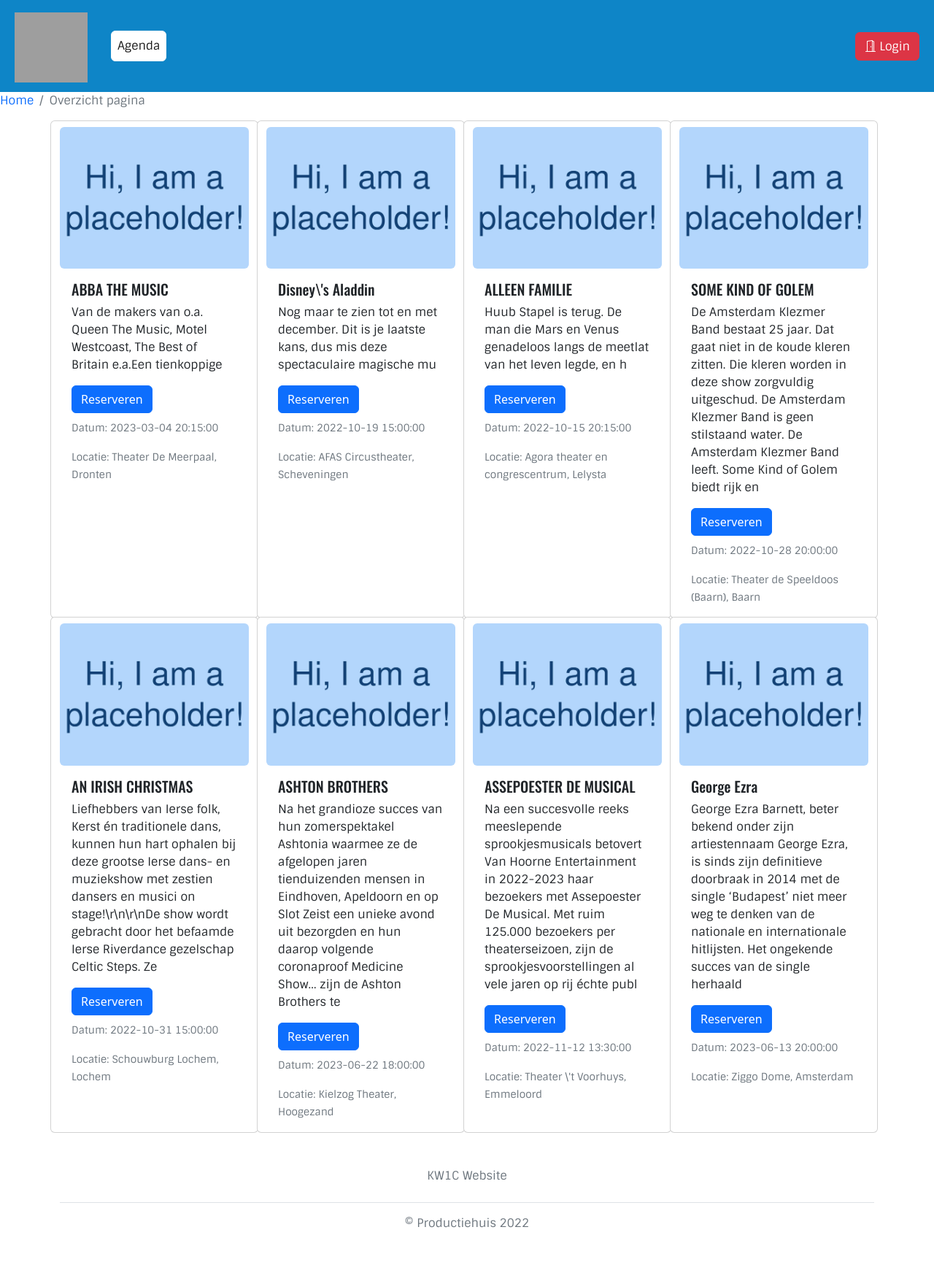
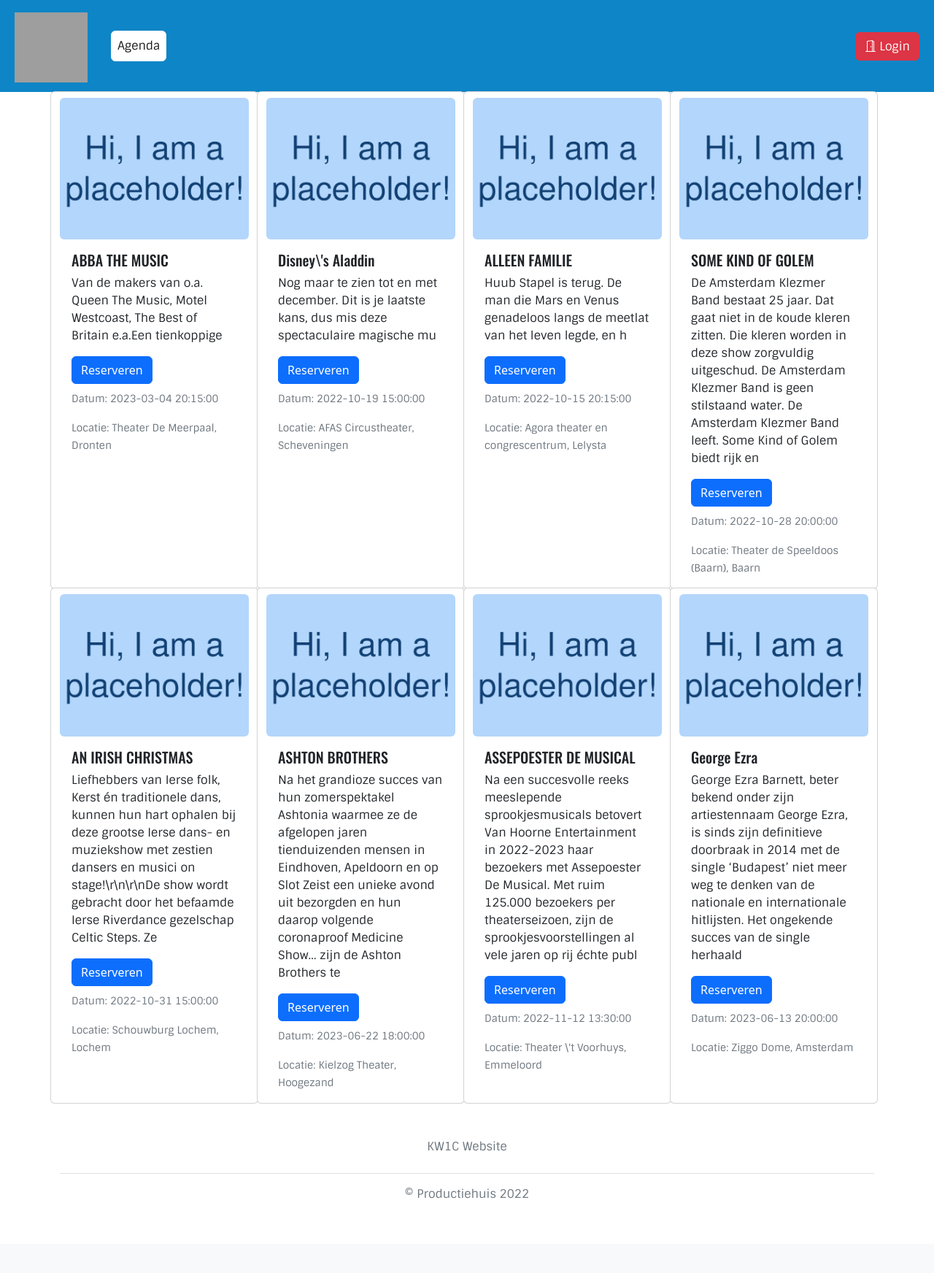
Before and after one commit to productiehuis/Reserveringsysteem, a PHP site: page / in a window 1280 px wide. Shown: the whole page at 73% size. After the commit the page ends 1642 px from the top, so only its background shows below. Run offline with PHP 8.4, Linux system fonts and the light colour scheme; data comes from the database, SQL or seed files in the repository; some libraries are stand-ins or nearby versions; grey boxes are pictures that could not be loaded.

Commit message:
Deleted breadcrumb
[-] Removed breadcrumb from all pages

```diff
--- a/public/index.php
+++ b/public/index.php
@@ -1,10 +1,4 @@
 <?php include "./includes/header.php"; ?>
-        <nav aria-label="breadcrumb">
-            <ol class="breadcrumb">
-                <li class="breadcrumb-item"><a href="#">Home</a></li>
-                <li class="breadcrumb-item active" aria-current="page">Overzicht pagina</li>
-            </ol>
-        </nav>
         <main>
             <div class="container">
                 <?php include "./includes/card.php"?>
--- a/public/pages/archief.php
+++ b/public/pages/archief.php
@@ -1,10 +1,4 @@
 <?php include "../includes/header.php"; ?>
-<nav aria-label="breadcrumb">
-    <ol class="breadcrumb">
-        <li class="breadcrumb-item"><a href="../index.php">Home</a></li>
-        <li class="breadcrumb-item active" aria-current="page">Archief</li>
-    </ol>
-</nav>
 <main>
     <h2 class="page-header">
         Archief
--- a/public/pages/login.php
+++ b/public/pages/login.php
@@ -53,7 +53,6 @@
                     <tbody>
                     <tr>
                         <td>
-
                             <label>
                                 <input class="radius-input" name="username" type="text" placeholder="Gebruikersnaam">
                             </label>
@@ -74,12 +73,10 @@
                     </tbody>
                 </table>
                 <?php
-
                 if (isset($_GET["s"]) && $_GET["s"] == 0)
                 {
                     echo "<p class='error'>Log in niet gelukt</p>";
                 }
-
                 ?>
         </form>
     </main>
--- a/public/pages/reserveren.php
+++ b/public/pages/reserveren.php
@@ -1,10 +1,4 @@
 <?php include "../includes/header.php"; ?>
-<nav aria-label="breadcrumb">
-    <ol class="breadcrumb">
-        <li class="breadcrumb-item"><a href="../index.php">Home</a></li>
-        <li class="breadcrumb-item active" aria-current="page">Reserveren</li>
-    </ol>
-</nav>
 <main>
     <h2 class="page-header">
         Reserveren
--- a/public/pages/vertoning.php
+++ b/public/pages/vertoning.php
@@ -1,10 +1,4 @@
 <?php include "../includes/header.php"; ?>
-<nav aria-label="breadcrumb">
-    <ol class="breadcrumb">
-        <li class="breadcrumb-item"><a href="../index.php">Home</a></li>
-        <li class="breadcrumb-item active" aria-current="page">Overzicht / Event toevoegen</li>
-    </ol>
-</nav>
 <main>
     <h2 class="page-header">Voorstelling / Event toevoegen</h2>
     <div class="btn-group" role="group" aria-label="Basic example">
```
Also changed, not shown: public/pages/overzicht.php (+0 -7 lines).
